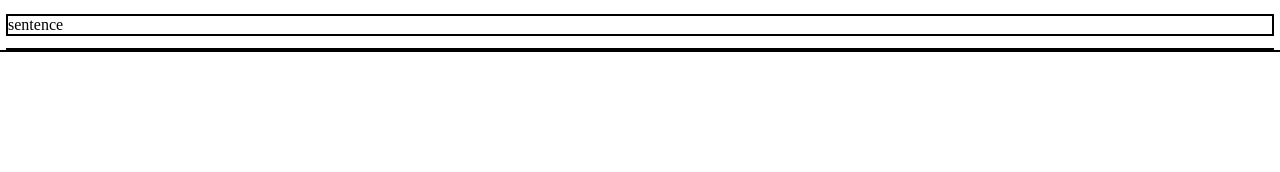
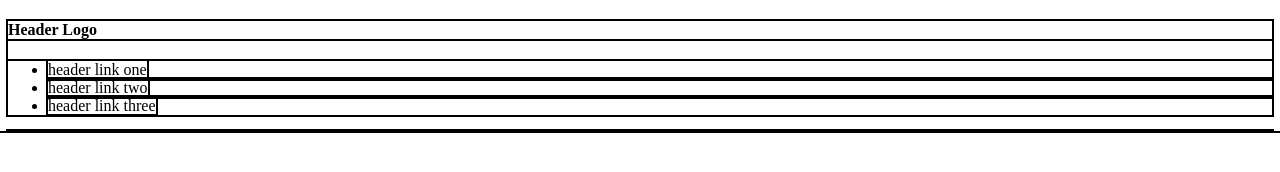
Before and after one commit to NateKohlmeier/odin-landing-page, a plain HTML site: page index.html in a window 1280 px wide. Drawn offline with Linux system fonts and the light colour scheme.

Commit message:
Populate header div

```diff
--- a/index.html
+++ b/index.html
@@ -9,7 +9,14 @@
 </head>
 <body>
     <div class="header">
-<p>sentence</p>
+<h4>Header Logo</h4>
+
+<ul>
+    <li><a>header link one</a></li>
+    <li><a>header link two</a></li>
+    <li><a>header link three</a></li>
+
+</ul>
     </div>
 
     <div class="hero">
```
